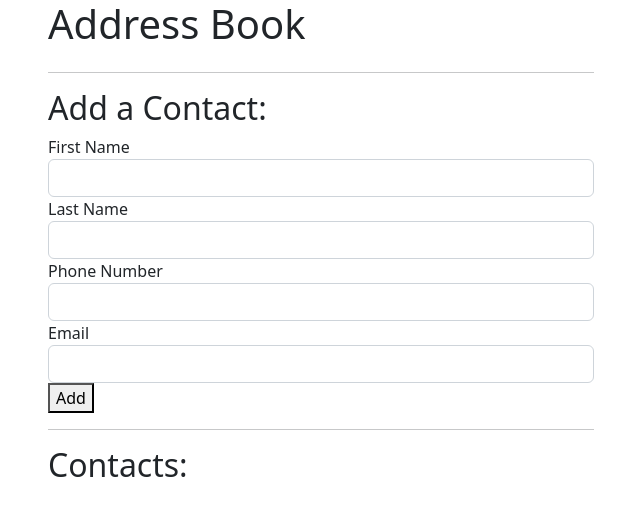
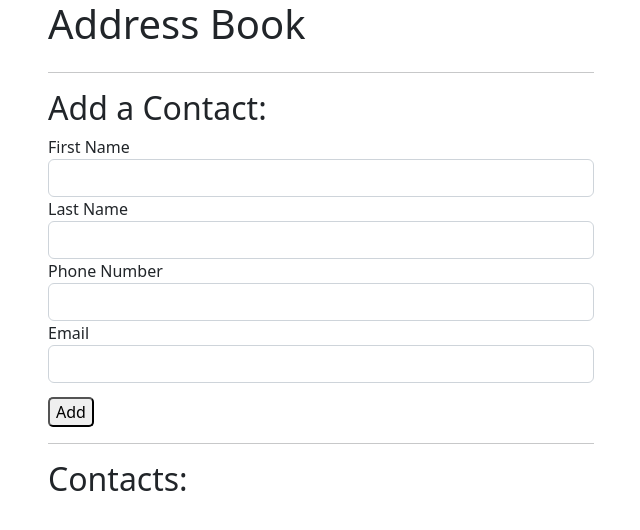
Before and after one commit to AsheUrban/Address-Book-2, a plain HTML site: page index.html in a window 1280 px wide. Shown: the whole page, without its empty margins (34-674 px from the left). Drawn offline with nearby package versions, Linux system fonts and the light colour scheme.

Commit message:
Update formatting and styling to button.
Co-authored-by: Mitchell Gantz <mgantz22@icloud.com>
Co-authored-by: John <john.lenz27@gmail.com>
Co-authored-by: Ashe Urban <ashe@goldentongue.com>
Co-authored-by: Jackson Levine <jack@netbug.us>

```diff
--- a/css/styles.css
+++ b/css/styles.css
@@ -1,3 +1,8 @@
 .hidden {
   display: none;
 }
+
+.btn-primary {
+  margin-top: 13.5px;
+  border-radius: 5px;
+}
--- a/js/scripts.js
+++ b/js/scripts.js
@@ -60,7 +60,6 @@ function listContacts(addressBookToDisplay){
 }
 
 function displayContactDetails(event) {
-
   const contact = addressBook.findContact(event.target.id);
   if(contact !== false) {
     document.querySelector(".first-name").innerText = contact.firstName;
```
